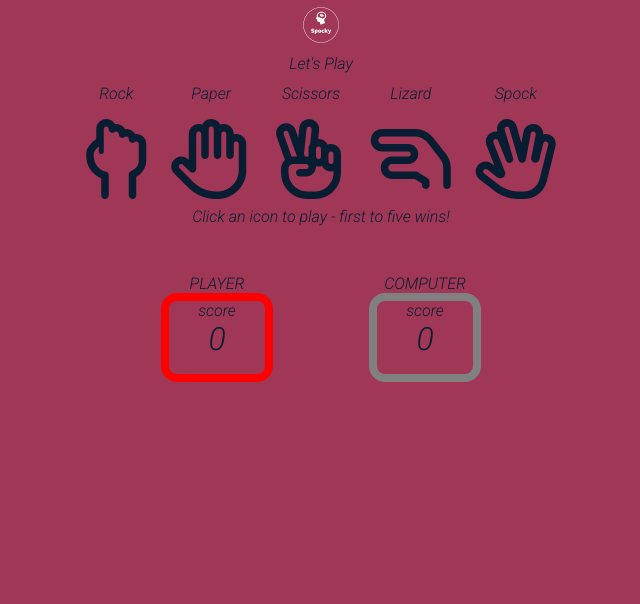
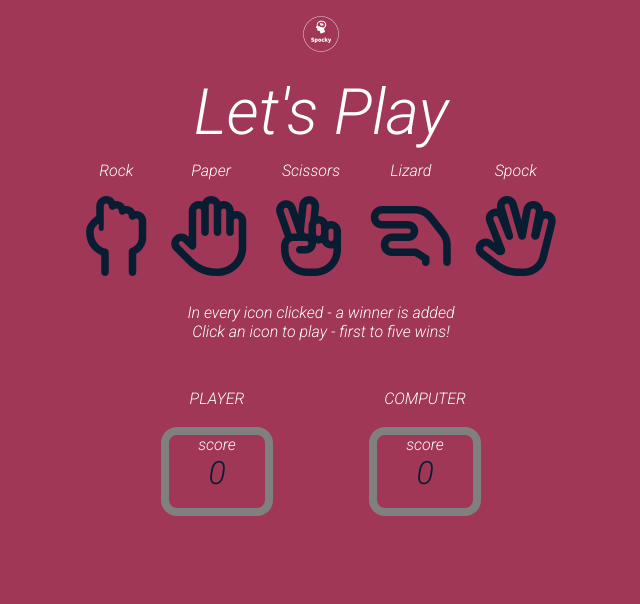
Before and after one commit to Thonyinstitute/Rock-paper-scissors-spocky, a plain HTML site: page index.html in a window 1280 px wide. Shown: the whole page, without its empty margins (319-959 px from the left). Drawn offline with Linux system fonts and the light colour scheme.

Commit message:
adjustment to rules, score area, style structure in the css and winner message

```diff
--- a/assets/css/style.css
+++ b/assets/css/style.css
@@ -12,14 +12,22 @@ styling the heading
 I got my inspiration from the love math css and https://github.com/knutinator/lets-play-rpsls
  */
 /* Logo on top of page */
-.logo-top {
+.header {
     font-size: 1.5rem;
     color: gray;
 }
 
-.logo-bottom {
+.logo {
     font-size: 4rem;
-    margin-top: -2rem;
+    color: solid white;
+}
+
+.rules {
+    font-size: 1rem;
+    color: white;
+}
+p {
+    color: rgb(255, 255, 255);
 }
 
 /* Styling to make whole game fit on mobile screens */
@@ -52,6 +60,7 @@ I got my inspiration from the love math css and https://github.com/knutinator/le
 }
 
 .text-label {
+    color: white;
     position: relative;
     bottom: 1rem;
 }
@@ -77,19 +86,19 @@ I got my inspiration from the love math css and https://github.com/knutinator/le
 
 }
 
-#player1 {
+#player {
     margin-top: 3rem;
     float: left;
 }
 
 #scorebox-p {
     border-radius: 1rem;
-    border: 8px solid red;
+    border: 8px solid grey;
     width: 4rem;
     padding: 0 1rem 1rem 1rem;
 }
 
-#player1-score {
+#player-score {
     font-size: xx-large;
 }
 
@@ -97,7 +106,7 @@ I got my inspiration from the love math css and https://github.com/knutinator/le
     height: 5rem;
 }
 
-#cpu {
+#computer {
     margin-top: 3rem;
     float: right;
 }
@@ -109,6 +118,6 @@ I got my inspiration from the love math css and https://github.com/knutinator/le
     padding: 0 1rem 1rem 1rem;
 }
 
-#cpu-score {
+#computer-score {
     font-size: xx-large;
     }
--- a/assets/js/script.js
+++ b/assets/js/script.js
@@ -138,7 +138,7 @@ function determineWinner() {
     }
     else if (playerChoice === "rock" && computerChoice === "spock") {
         winMessage = win9;
-        inccomputerScore();
+        incComputerScore();
     }
     // Rock + Scissors //
     else if (playerChoice === "rock" && computerChoice === "scissors") {
@@ -147,19 +147,19 @@ function determineWinner() {
     }
     else if (playerChoice === "scissors" && computerChoice === "rock") {
         winMessage = win10;
-        inccomputerScore();
+        incComputerScore();
     }
 
     // display round winner message and increase score tally (code was inspired by https://stackoverflow.com/questions/68074211/make-score-counter-from-javascript-display-as-text-in-html) //
     function incPlayerScore() {
         playerScore++;
-        let playerScoreNew = document.getElementById("player1-score");
+        let playerScoreNew = document.getElementById("player-score");
         playerScoreNew.textContent = `${playerScore}`;
         updateWinMessage();
     }
     function incComputerScore() {
         computerScore++;
-        let computerScoreNew = document.getElementById("cpu-score");
+        let computerScoreNew = document.getElementById("computer-score");
         computerScoreNew.textContent = `${computerScore}`;
         updateWinMessage();
     }
--- a/index.html
+++ b/index.html
@@ -15,10 +15,10 @@
     <title>Document</title>
 </head>
 <body>
-    <header id="header">
-        <p class="logo"><img src="assets/images/Spocky-logos_white.png" alt="logo"><br><p>Let's Play</p>
+    <heading id="header">
+        <p class="logo"><img src="assets/images/Spocky-logos_white.png" alt="logo"><br><p class="logo">Let's Play</p>
     </p>
-    </header>
+    </heading>
     <br>
 <section id="game-area">
     <div class="controls-area">
@@ -29,25 +29,26 @@
         <p class="sel"><span class="text-label">Spock</span><br><i aria-label="Spock" id="spock" data-choice="spock" class="icon fa-regular fa-hand-spock"></i></p>
     </div>
 </section>
-
+<br>
 <section>
+    <p class="rules">In every icon clicked - a winner is added </p>
  <!-- text area underneath icons showing start message and game rules -->
  <p id="winner-message-area">Click an icon to play - first to five wins!</p>
 </section>
  <!-- area at bottom displaying player names and current score -->
  <section id="score-area">
-     <div id="player1">
-         <p>PLAYER</p>
+     <div id="player">
+         <p>PLAYER</p><br>
          <div id="scorebox-p">
              <p>score</p>
-             <span class="score" id="player1-score">0</span>
+             <span class="score" id="player-score">0</span>
          </div>
      </div>
-     <div id="cpu">
-         <p>COMPUTER</p>
+     <div id="computer">
+         <p>COMPUTER</p><br>
          <div id="scorebox-c">
              <p>score</p>
-             <span class="score" id="cpu-score">0</span>
+             <span class="score" id="computer-score">0</span>
          </div>
      </div>
  </section>
```
